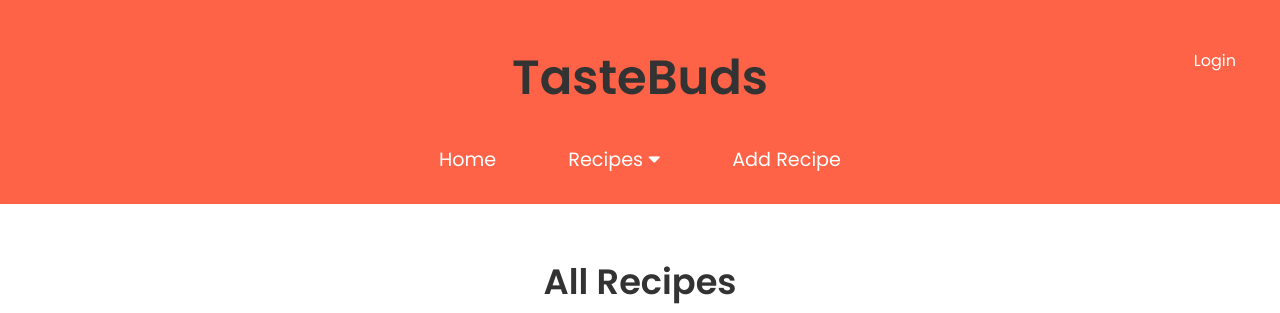
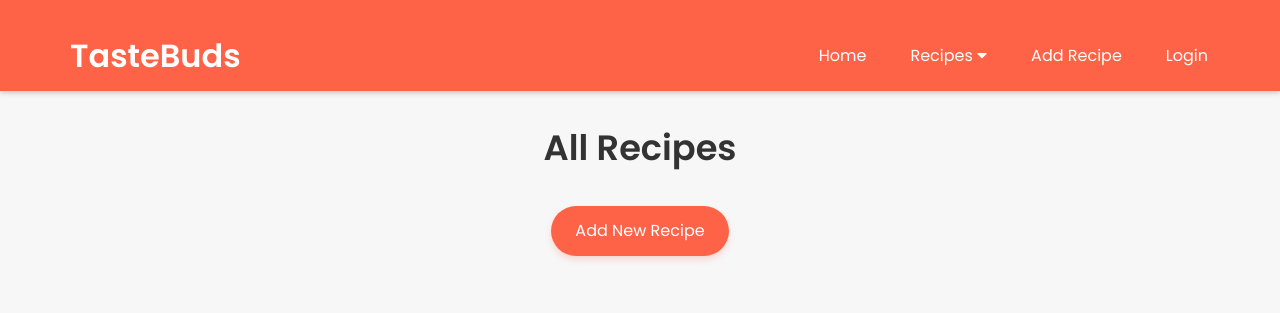
Before and after one commit to maarkwilliams/Project3, a Django app: page /recipes/ in a window 1280 px wide. Shown: the top 313 px of the page. Run offline with Django 4.2, Linux system fonts and the light colour scheme; data comes from the database, SQL or seed files in the repository.

Commit message:
Restyle the navigation bar

```diff
--- a/recipes/templates/base.html
+++ b/recipes/templates/base.html
@@ -1,15 +1,14 @@
 {% load static %}
-
 <!DOCTYPE html>
 <html lang="en">
 <head>
-  <meta charset="UTF-8">
-  <meta name="viewport" content="width=device-width, initial-scale=1.0">
+  <meta charset="UTF-8" />
+  <meta name="viewport" content="width=device-width, initial-scale=1.0"/>
   <title>Recipe App</title>
-  <link rel="icon" type="image/png" sizes="16x16" href="/static/favicon/favicon-16x16.png">
-  <link rel="stylesheet" href="{% static 'css/styles.css' %}">
-  <link href="https://fonts.googleapis.com/css2?family=Poppins:wght@300;400;600&display=swap" rel="stylesheet">
-  <link href="https://cdnjs.cloudflare.com/ajax/libs/font-awesome/5.15.4/css/all.min.css" rel="stylesheet">
+  <link rel="icon" type="image/png" href="/static/favicon/favicon-16x16.png"/>
+  <link rel="stylesheet" href="{% static 'css/styles.css' %}" />
+  <link href="https://fonts.googleapis.com/css2?family=Poppins:wght@300;400;600&display=swap" rel="stylesheet"/>
+  <link href="https://cdnjs.cloudflare.com/ajax/libs/font-awesome/5.15.4/css/all.min.css" rel="stylesheet"/>
 </head>
 <body class="recipe-app">
   <header class="site-header">
@@ -47,40 +46,32 @@
           <li><a href="{% url 'add_recipe' %}">Add Recipe</a></li>
           {% if user.is_authenticated %}
             <li><a href="{% url 'profile' %}">Profile</a></li>
+            <li>
+              <form action="{% url 'logout' %}" method="POST" class="logout-form">
+                {% csrf_token %}
+                <button type="submit" class="logout-btn">Logout</button>
+              </form>
+            </li>
+          {% else %}
+            <li><a href="{% url 'login' %}" class="login-btn">Login</a></li>
           {% endif %}
         </ul>
       </nav>
-      <div class="auth-links">
-        {% if user.is_authenticated %}
-          <form action="{% url 'logout' %}" method="POST" class="logout-form">
-            {% csrf_token %}
-            <button type="submit" class="logout-btn">Logout</button>
-          </form>
-        {% else %}
-          <a href="{% url 'login' %}" class="login-btn">Login</a>
-        {% endif %}
-      </div>
     </div>
   </header>
+
   <main class="main-content">
     {% block content %}
     {% endblock %}
   </main>
+
   <footer class="site-footer">
     <div class="container footer-content">
       <div class="social-icons">
-        <a href="https://www.facebook.com/" target="_blank" rel="noopener" aria-label="Facebook">
-          <i class="fab fa-facebook-f"></i>
-        </a>
-        <a href="https://www.instagram.com/" target="_blank" rel="noopener" aria-label="Instagram">
-          <i class="fab fa-instagram"></i>
-        </a>
-        <a href="https://www.youtube.com/" target="_blank" rel="noopener" aria-label="YouTube">
-          <i class="fab fa-youtube"></i>
-        </a>
-        <a href="https://www.twitter.com/" target="_blank" rel="noopener" aria-label="Twitter">
-          <i class="fab fa-twitter"></i>
-        </a>
+        <a href="https://www.facebook.com/" target="_blank" rel="noopener"><i class="fab fa-facebook-f"></i></a>
+        <a href="https://www.instagram.com/" target="_blank" rel="noopener"><i class="fab fa-instagram"></i></a>
+        <a href="https://www.youtube.com/" target="_blank" rel="noopener"><i class="fab fa-youtube"></i></a>
+        <a href="https://www.twitter.com/" target="_blank" rel="noopener"><i class="fab fa-twitter"></i></a>
       </div>
       <p>&copy; 2025 RecipeApp. All rights reserved.</p>
     </div>
@@ -92,10 +83,9 @@
       const burger = document.querySelector('.burger');
       const navMenu = document.querySelector('.nav-menu');
 
-      burger.addEventListener('click', function () {
+      burger?.addEventListener('click', function () {
         navMenu.classList.toggle('active');
-
-        const expanded = burger.getAttribute('aria-expanded') === 'true' || false;
+        const expanded = burger.getAttribute('aria-expanded') === 'true';
         burger.setAttribute('aria-expanded', !expanded);
       });
     });
--- a/recipes/templates/recipes/recipe_list.html
+++ b/recipes/templates/recipes/recipe_list.html
@@ -1,13 +1,13 @@
 {% extends 'base.html' %}
 
 {% block content %}
+
 
   {% if filter_title %}
     <h2>{{ filter_title }}</h2>
   {% else %}
     <h2>All Recipes</h2>
   {% endif %}
-
   <a href="{% url 'add_recipe' %}" class="btn btn-primary">Add New Recipe</a>
 
 <div class="recipe-card-container">
--- a/static/css/styles.css
+++ b/static/css/styles.css
@@ -13,6 +13,9 @@
   display: flex;
   flex-direction: column;
   align-items: center;
+  padding-top: 120px;
+  padding-bottom: 120px;
+  text-align: center;
 }
 
 .container {
@@ -22,61 +25,54 @@
   padding: 0 20px;
 }
 
-.main-content {
-  padding: 50px 0;
-  background-color: #fff;
-  box-shadow: 0 2px 5px rgba(0, 0, 0, 0.1);
+.site-header {
+  background-color: #ff6347;
+  color: white;
+  padding: 10px 0;
   width: 100%;
+  position: fixed;
+  top: 0;
+  left: 0;
+  z-index: 999;
+  box-shadow: 0 2px 5px rgba(0,0,0,0.2);
+}
+
+.site-header .container {
   display: flex;
-  flex-direction: column;
+  justify-content: space-between;
   align-items: center;
 }
 
-h1, h2 {
+.logo {
+  font-size: 2rem;
   font-weight: 600;
-  text-align: center;
-}
-
-/* Header */
-.site-header {
-  background-color: #ff6347;
   color: white;
-  padding: 20px 0;
-  width: 100%;
-  text-align: center;
-}
-
-.logo {
-  font-size: 3rem;
-  font-weight: 600;
-  color: #333;
   text-decoration: none;
-  transition: color 0.3s, font-weight 0.3s;
+  margin-left: 10px;
+  transition: color 0.3s;
 }
 
 .logo:hover {
-  color: white;
-  font-weight: 700;
+  color: #ffe6e0;
   cursor: pointer;
 }
+
 
 /* Navigation menu */
 .nav-menu {
   display: flex;
-  justify-content: center;
   align-items: center;
 }
 
 .nav-menu ul {
   list-style: none;
   display: flex;
-  flex-wrap: wrap;
+  gap: 20px;
+  margin: 0;
   padding: 0;
-  margin: 0;
 }
 
 .nav-menu li {
-  margin: 0 20px;
   position: relative;
 }
 
@@ -84,12 +80,13 @@
 .dropdown-content a,
 .nested-dropdown-content a {
   display: block;
-  padding: 8px 16px;
-  font-size: 1.2rem;
+  padding: 6px 12px;
+  font-size: 1rem;
   text-decoration: none;
   background-color: transparent;
   color: white;
   transition: background-color 0.3s, color 0.3s;
+  border-radius: 4px;
 }
 
 .nav-menu a:hover,
@@ -98,7 +95,7 @@
   background-color: #e03e00;
   color: #fff;
   border: 2px solid #ff4500;
-  border-radius: 0;
+  border-radius: 4px;
 }
 
 .dropdown,
@@ -142,6 +139,7 @@
 .nested-dropdown-content a:hover {
   background-color: #f1f1f1;
   color: #ff4500;
+  border-radius: 4px;
 }
 
 .nested-dropdown > a {
@@ -150,37 +148,49 @@
   align-items: center;
 }
 
+/* Auth links */
 .auth-links {
-  position: absolute;
-  top: 20px;
-  right: 30px;
+  margin-left: 20px;
 }
 
 .auth-links .login-btn,
 .auth-links .logout-btn {
   background-color: #ff6347;
   color: #fff;
-  padding: 8px 14px;
+  padding: 6px 12px;
   border-radius: 4px;
-  font-size: 1rem;
+  font-size: 0.9rem;
   font-weight: 500;
   text-decoration: none;
   cursor: pointer;
-  transition: background-color 0.3s, color 0.3s;
+  transition: background-color 0.3s;
+  border: none;
+  outline: none;
+  display: inline-block;
 }
 
 .auth-links .login-btn:hover,
 .auth-links .logout-btn:hover {
   background-color: #ff4500;
-  color: white;
+  border-radius: 4px;
+}
+
+.auth-links .login-btn:focus,
+.auth-links .logout-btn:focus {
+  outline: none;
+  box-shadow: none;
+  border-radius: 4px;
 }
 
 /* Footer */
 .site-footer {
+  position: fixed;
+  left: 0;
+  bottom: 0;
+  width: 100%;
   background-color: #333;
   color: white;
   padding: 20px 0;
-  width: 100%;
 }
 
 .footer-content {
@@ -207,7 +217,7 @@
   text-decoration: none;
 }
 
-/* Burger menu*/
+/* Burger menu */
 .burger {
   display: none;
   flex-direction: column;
@@ -226,7 +236,6 @@
   border-radius: 2px;
 }
 
-/* Recipe Content */
 .recipe-card-container {
   display: grid;
   grid-template-columns: repeat(auto-fill, minmax(250px, 1fr));
@@ -236,8 +245,11 @@
   margin-top: 30px;
   width: 100%;
   max-width: 1200px;
+  margin-left: 70px;
+  margin-right: auto;
 }
 
+=
 .recipe-card {
   background-color: #fff;
   border-radius: 10px;
@@ -246,11 +258,15 @@
   transition: all 0.3s ease;
   display: flex;
   flex-direction: column;
+  width: 100%;
   height: 100%;
-  width: 100%;
   max-width: 320px;
-  position: relative;
   text-align: center;
+}
+
+.recipe-card:hover {
+  transform: translateY(-5px);
+  box-shadow: 0 12px 20px rgba(0, 0, 0, 0.15);
 }
 
 .recipe-card-img {
@@ -312,18 +328,13 @@
   font-weight: 600;
 }
 
-.recipe-card:hover {
-  transform: translateY(-5px);
-  box-shadow: 0 12px 20px rgba(0, 0, 0, 0.15);
-}
-
 .btn.btn-primary {
   background-color: #ff6347;
   color: white;
   padding: 12px 24px;
+  margin: 0;
   text-decoration: none;
   border-radius: 30px;
-  margin: 20px 0;
   transition: all 0.3s ease;
   display: inline-block;
   font-weight: 500;
@@ -1205,7 +1216,6 @@
 }
 
 /*Media queries */
-/* Base page responsive */
 @media (max-width: 992px) {
   .burger {
     display: flex;
@@ -1231,4 +1241,22 @@
   .nav-menu li {
     margin: 10px 0;
   }
+
+  .recipe-card-container {
+    grid-template-columns: 1fr;
+    padding: 20px;
+    margin: auto;
+  }
+
+  .recipe-card {
+    max-width: 100%;
+  }
+
+  .recipe-card-img {
+    height: 180px;
+  }
+
+  .recipe-card-content {
+    padding: 10px;
+  }
 }
```
Also changed, not shown: profile_pics/Screenshot_2025-04-23_at_16.10.28.png (deleted), profile_pics/Screenshot_2025-04-23_at_16.10.55.png (deleted), profile_pics/Screenshot_2025-04-23_at_16.11.22.png (deleted), profile_pics/Screenshot_2025-04-23_at_16.11.53.png (deleted). Lines whose indentation alone changed are shown as unchanged.
